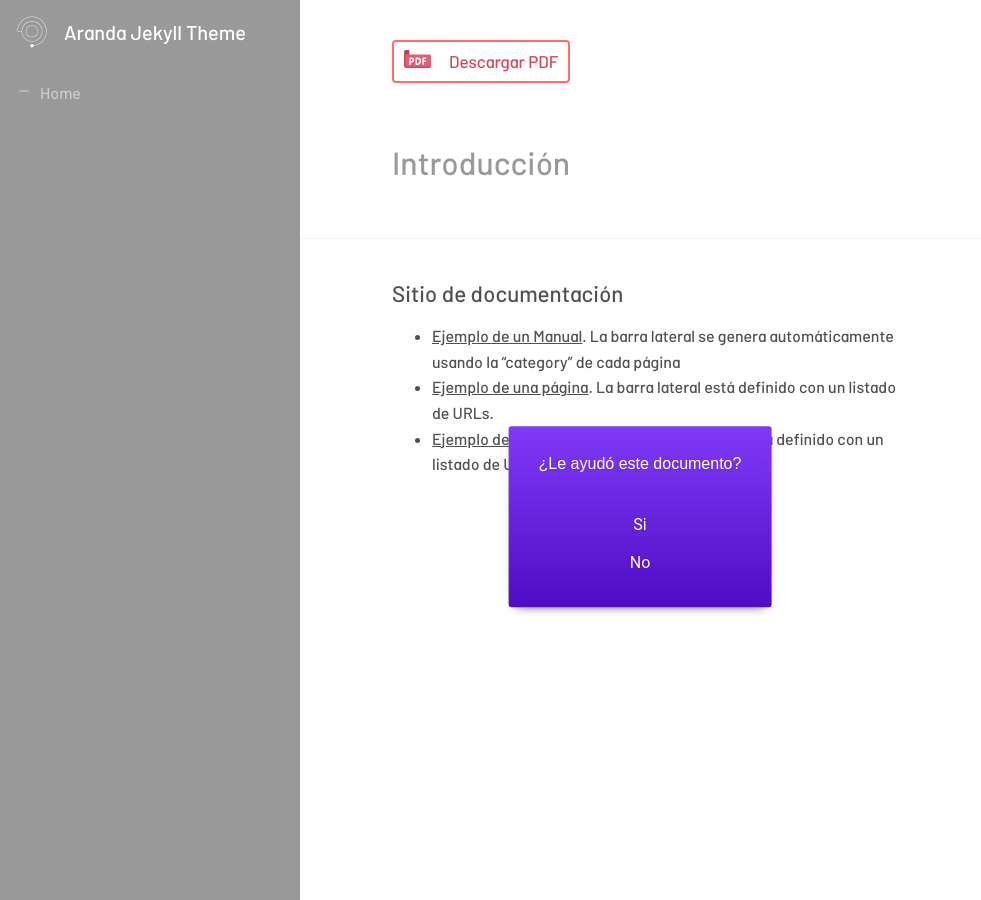
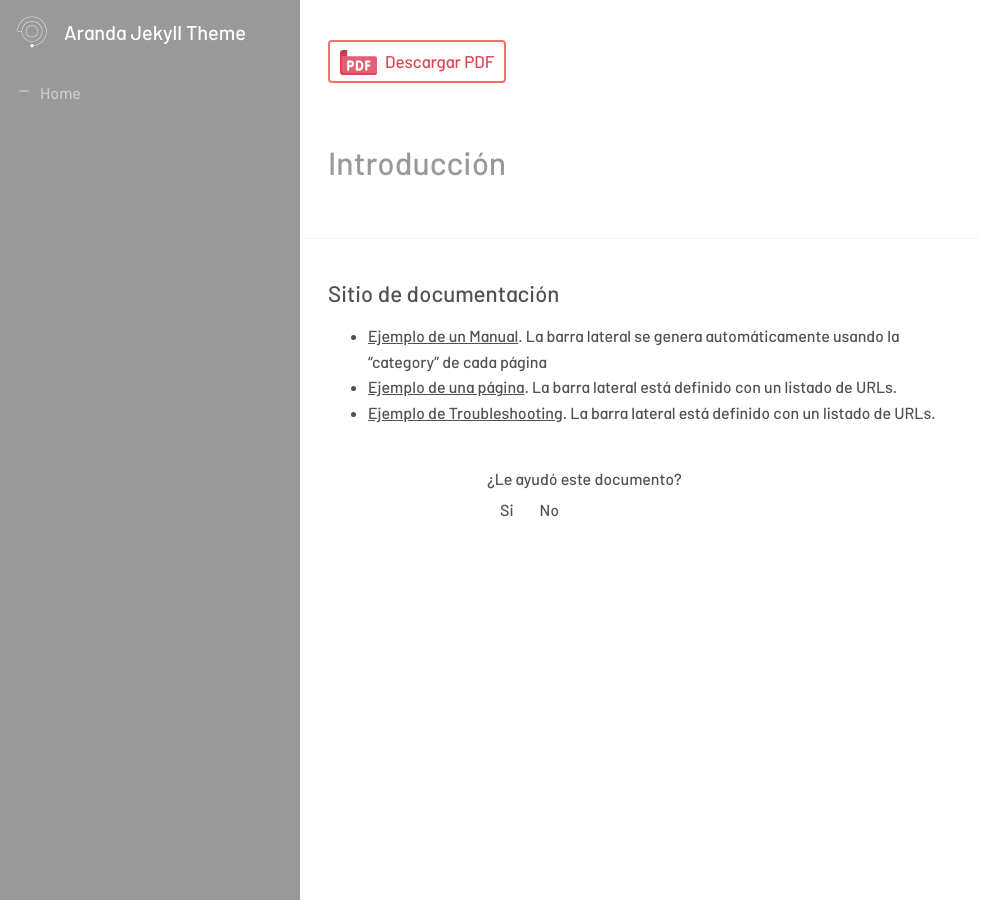
Before and after one commit to Nats85/Manuales-Aranda-Apis, a Jekyll site: the page built from index.md, in a window 1280 px wide. Shown: the whole page, without its empty margins (0-981 px from the left). Built offline with Jekyll 4.4.1, drawn with Linux system fonts in a browser that asks for light colours.

Commit message:
Update _vote-count.scss

```diff
--- a/_sass/base/_vote-count.scss
+++ b/_sass/base/_vote-count.scss
@@ -1,17 +1,7 @@
-* {
-    box-sizing: border-box;
-  }
-
-  body {
-    background: #1b1b1b;
-    margin: 0;
-  }
-
-  .wrapper {
-    position: absolute;
-    top: 50%;
-    left: 50%;
-    transform: translate(-50%, -50%);
+*
+.wrapper {
+    margin: 0 auto;
+    width: 50%;
   }
 
   section.vote_count {
@@ -26,107 +16,26 @@
 
 }
 
-  .mt-30 {
-    margin: 30px 0 0 0;
+  .likes {
+    background-color: black;
+    border-radius: 100px;
+    height: 200px;
+    float: left;
+    width: 200px;
   }
 
-  .row, .column {
-    display: flex;
+  .dislikes {
+    background-color: black;
+    border-radius: 100px;
+    height: 200px;
+    float: right;
+    width: 200px;
   }
 
-  .row {
-    flex-direction: row;
+  #l-counter {
+    float: left;
   }
 
-  .column {
-    flex-direction: column;
+  #d-counter {
+    float: right;
   }
-
-  .btn:not([disabled]) {
-    cursor: pointer;
-  }
-
-  .poll-box {
-    background: linear-gradient(#803af7, #500cc4);
-    border-radius: 3px;
-    box-shadow: 0px 5px 11px -7px #000;
-    text-align: center;
-  }
-  .poll-container {
-    padding: 25px 30px;
-    position: relative;
-  }
-  .poll-question {
-    width: max-content;
-    max-width: 700px;
-    color: #FFF;
-    font-family: "Poppins", sans-serif;
-  }
-  .poll-panel.poll-voted {
-    overflow: hidden;
-    border-radius: 50px;
-  }
-  .poll-panel.poll-voted .poll-panel-btn.--user-choice {
-    background: #FFF;
-    color: #000;
-  }
-  .poll-panel.poll-voted .poll-panel-btn.--user-choice:hover {
-    color: #000;
-    background: #FFF;
-  }
-  .poll-panel.poll-voted .poll-panel-btn {
-    background: #676464;
-    color: #FFF;
-    border-radius: 0;
-    margin: 0;
-    border: 0;
-    position: relative;
-  }
-  .poll-panel.poll-voted .poll-panel-btn:hover {
-    color: #FFF;
-    background: #676464;
-  }
-  .poll-panel.poll-voted .poll-panel-btn:after {
-    content: attr(data-result);
-    font-size: 9px;
-    display: block;
-    opacity: 0.5;
-    animation: slideWithFade 0.2s ease;
-  }
-  .poll-panel.poll-voted .poll-panel-btn:active {
-    transform: inherit;
-  }
-  .poll-panel.poll-voted .poll-panel-btn span {
-    display: block;
-  }
-  .poll-panel {
-    width: 100%;
-  }
-  .poll-panel-btn {
-    padding: 7px 10px;
-    font-family: "Roboto", sans-serif;
-    font-size: 0.7rem;
-    width: 100%;
-    border-radius: 50px;
-    border: 1px solid #FFF;
-    margin: 0 20px;
-    color: #FFF;
-    transition: 0.15s cubic-bezier(0.17, 0.67, 0.79, 1.24);
-  }
-  .poll-panel-btn:hover {
-    background: #FFF;
-    color: #000;
-  }
-  .poll-panel-btn:active {
-    transform: scale(0.95);
-  }
-
-  @keyframes slideWithFade {
-    0% {
-      opacity: 0;
-      transform: translateY(10px);
-    }
-    100% {
-      opacity: 1;
-    }
-  }
```
